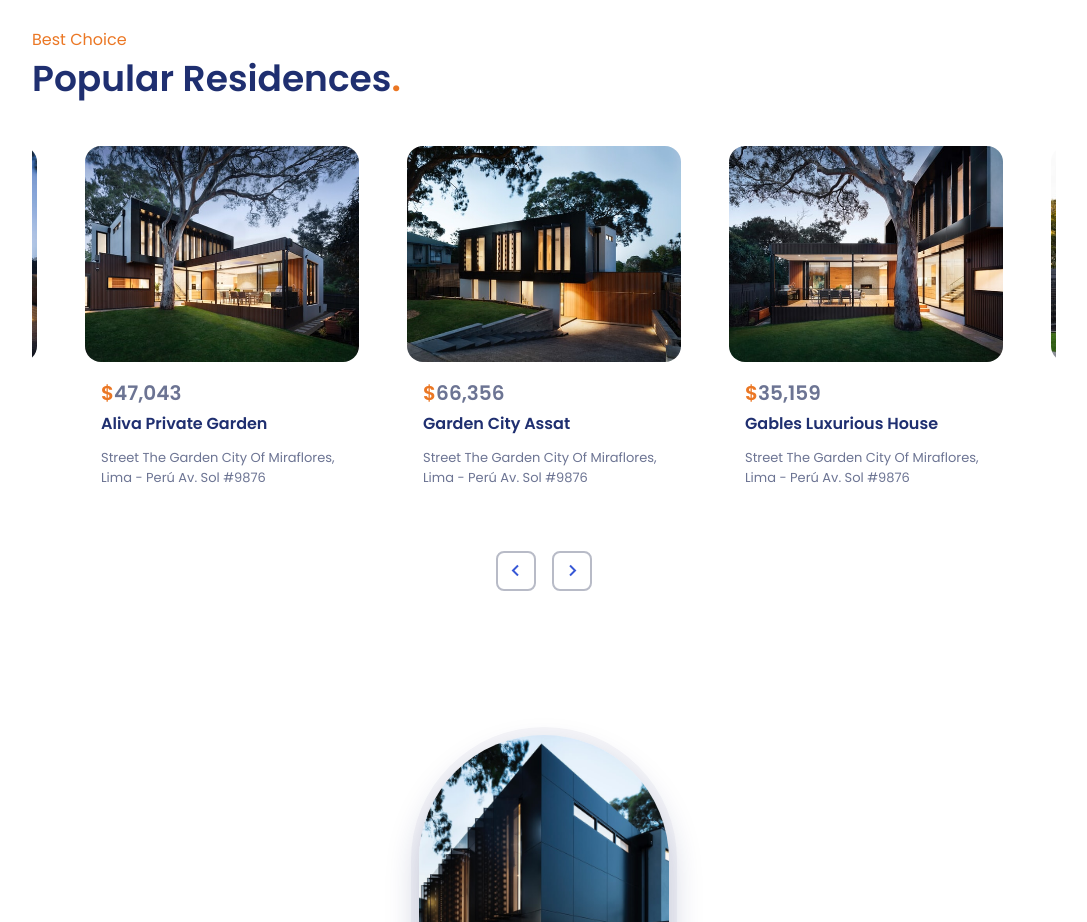
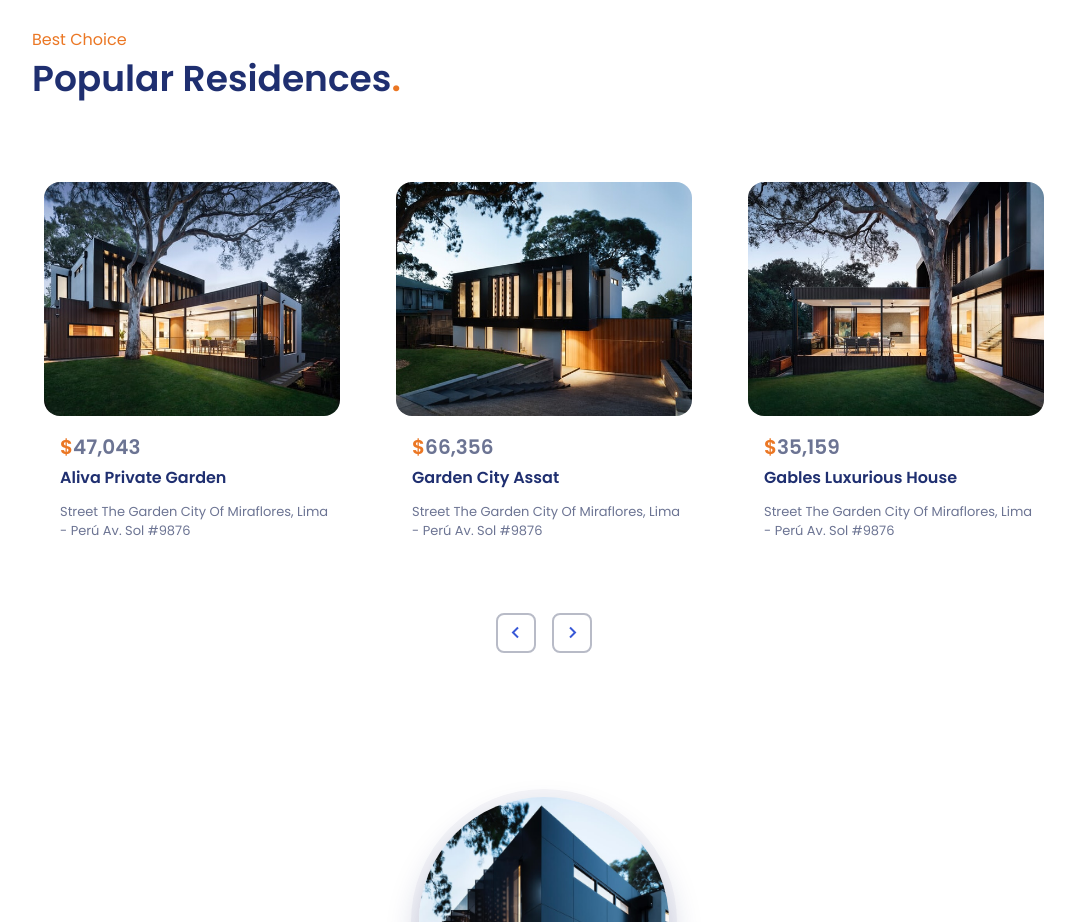
Before and after one commit to shoproizoshlo/real-state-website-vue-ts, a Vue app: page / in a window 1280 px wide. Shown: the part 1200-2122 px from the top of the page, without its empty margins (96-1183 px from the left). Built offline with nearby package versions, Linux system fonts and the light colour scheme.

Commit message:
styled popular section

```diff
--- a/src/components/main/Popular.vue
+++ b/src/components/main/Popular.vue
@@ -132,4 +132,10 @@ export default {
 .swiper-button-next {
   right: calc(50% - 3rem);
 }
+
+@media screen and (min-width: 1023px) {
+  .popular__container {
+    padding-top: 3rem;
+  }
+}
 </style>
--- a/src/components/main/PopularCard.vue
+++ b/src/components/main/PopularCard.vue
@@ -48,4 +48,16 @@ export default {
 .popular__card:hover {
   box-shadow: 0 12px 16px hsla(228, 66%, 45%, 0.1);
 }
+@media screen and (max-width: 320px) {
+  .popular__card {
+    width: 230px;
+    padding: 0.5rem 0.5rem 0.75rem;
+  }
+}
+@media screen and (min-width: 1023px) {
+  .popular__card {
+    width: 320px;
+    padding: 0.75rem 0.75rem 2rem;
+  }
+}
 </style>
```
